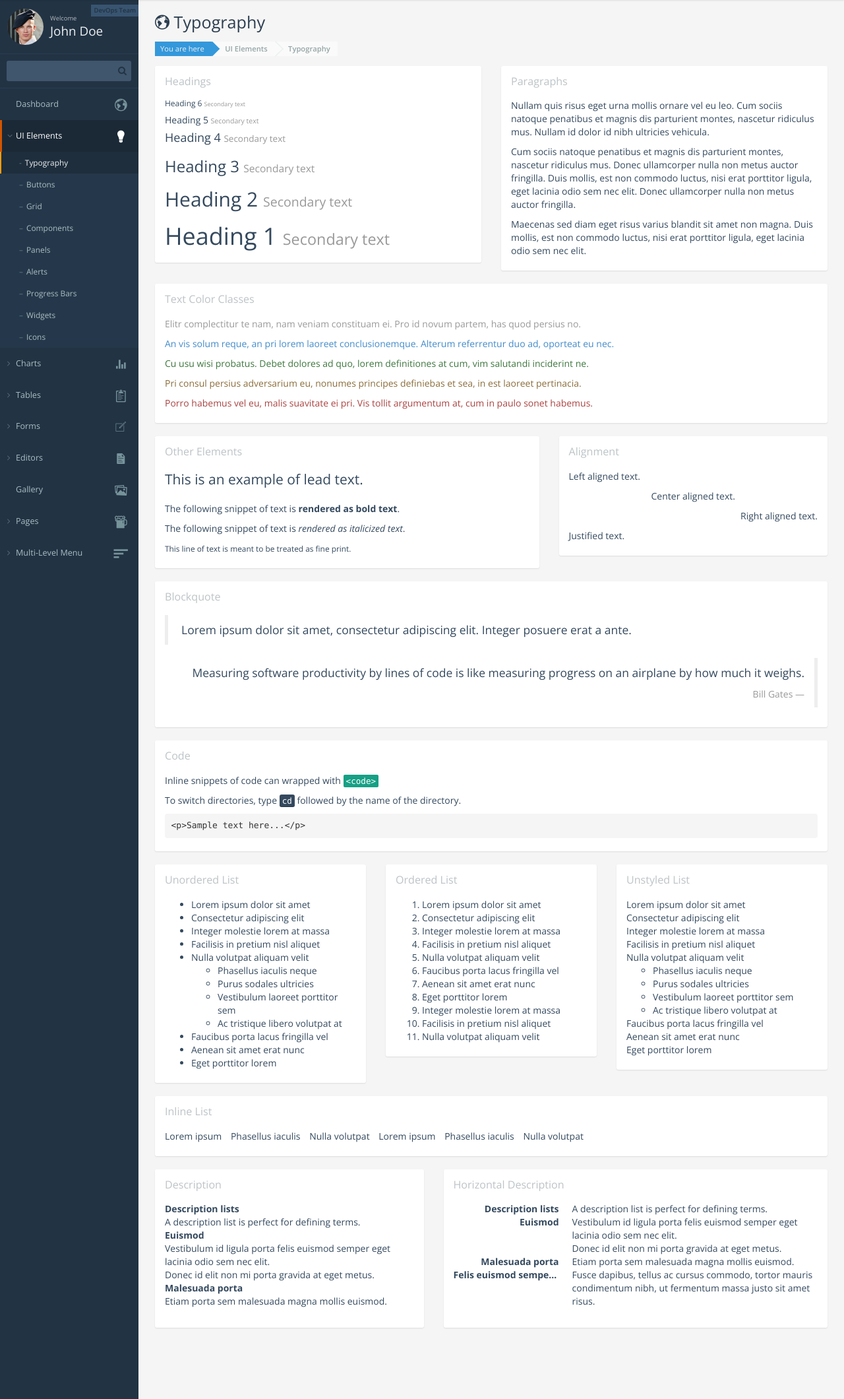
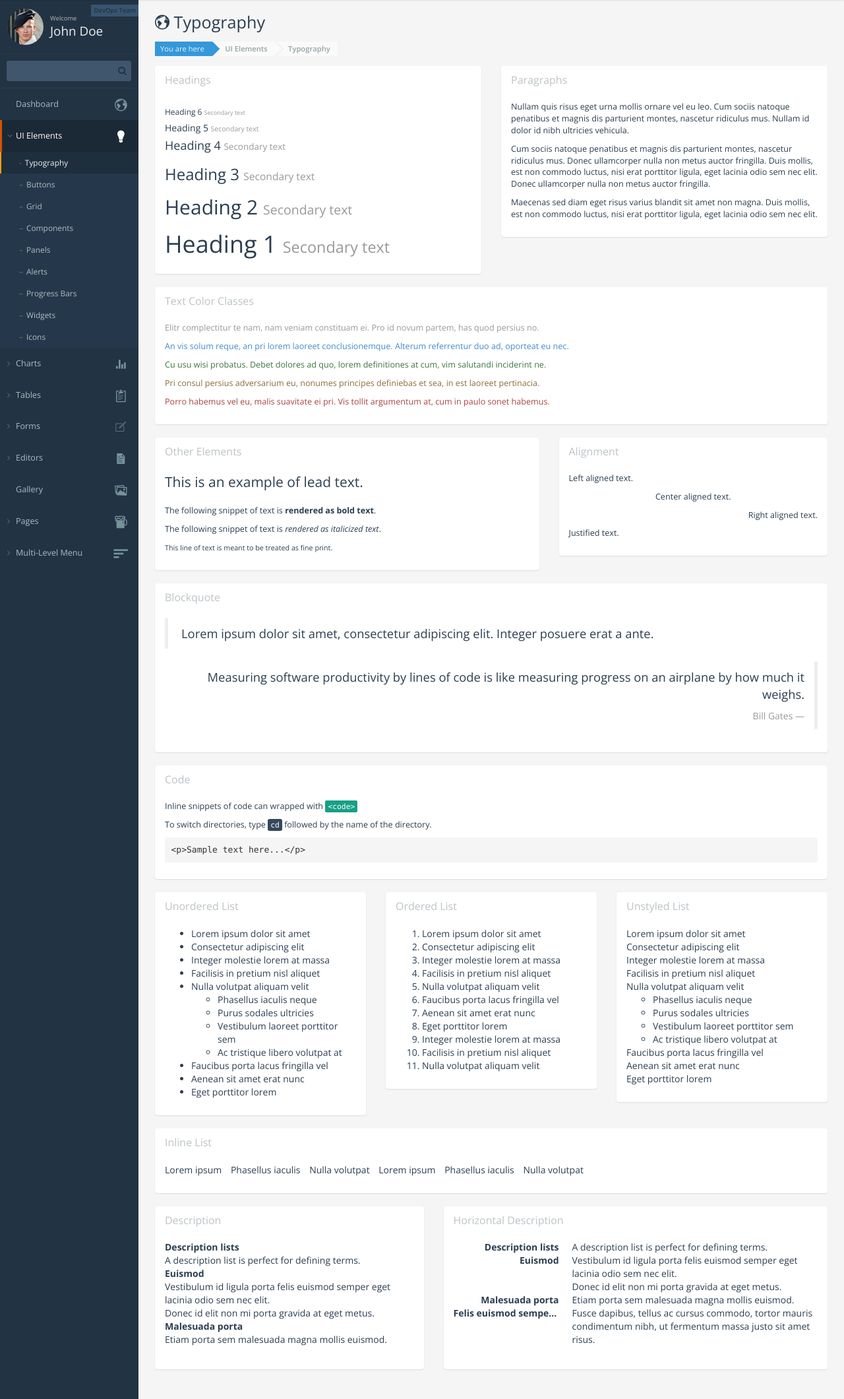
Before and after one commit to vivekagr/vakarian, a Flask app: page /typography.html in a window 1280 px wide. Shown: the part 60-2180 px from the top of the page at 66% size. Run offline with Flask 2, Linux system fonts and the light colour scheme; style sheets or scripts are compiled from the project's sources; some libraries are stand-ins or nearby versions; some web fonts are replaced.

Commit message:
Update grid and typography pages.

```diff
--- a/static/css/compiled/grid.css
+++ b/static/css/compiled/grid.css
@@ -8,7 +8,7 @@
   -moz-osx-font-smoothing: grayscale;
 }
 
-.grid-example > .widget-content > .row {
+.grid-example > .panel-body > .row {
   margin-left: -10px;
   margin-right: -10px;
 }
--- a/static/css/compiled/main.css
+++ b/static/css/compiled/main.css
@@ -742,6 +742,15 @@ to preserve the slide animation effect with jQuery
 .panel p {
   font-size: 0.9em;
 }
+.panel p.lead {
+  font-size: 1.5em;
+}
+.panel blockquote p {
+  font-size: 1.05em;
+}
+.panel blockquote p, .panel blockquote footer {
+  font-weight: 300;
+}
 .panel.panel-default .panel-heading {
   background-color: #EBEBEB;
 }
@@ -906,7 +915,7 @@ to preserve the slide animation effect with jQuery
   padding: 7px 10px;
   border: 2px solid #f5f5f5;
   border-radius: 3px;
-  font-size: 0.85em;
+  font-size: 0.9em;
   color: #7f8c8d;
 }
 .panel .widget-info p {
@@ -924,7 +933,7 @@ to preserve the slide animation effect with jQuery
 }
 .panel .widget-info pre {
   margin: 4px 0;
-  font-size: 0.9em;
+  font-size: 0.85em;
   background-color: #f5f5f5;
 }
 .panel .widget-info code {
--- a/static/css/scss/_bootstrap.scss
+++ b/static/css/scss/_bootstrap.scss
@@ -15,7 +15,15 @@
     border: none;
   }
 
-  p { font-size: 0.9em; }
+  p {
+    font-size: 0.9em;
+    &.lead { font-size: 1.5em; }
+  }
+
+  blockquote  {
+    p { font-size: 1.05em; }
+    p, footer { font-weight: 300; }
+  }
 
   &.panel-default {
     .panel-heading { background-color: #EBEBEB; }
@@ -194,7 +202,7 @@
     padding: 7px 10px;
     border: 2px solid #f5f5f5;
     border-radius: 3px;
-    font-size: 0.85em;
+    font-size: 0.9em;
     color: #7f8c8d;
 
     p {
@@ -207,7 +215,7 @@
 
     pre {
       margin: 4px 0;
-      font-size: 0.9em;
+      font-size: 0.85em;
       background-color: #f5f5f5;
     }
 
--- a/static/css/scss/grid.scss
+++ b/static/css/scss/grid.scss
@@ -1,6 +1,6 @@
 @import 'helper';
 
-.grid-example > .widget-content > .row {
+.grid-example > .panel-body > .row {
   margin-left: -10px;
   margin-right: -10px;
 }
--- a/templates/typography.html
+++ b/templates/typography.html
@@ -4,10 +4,12 @@
 
 {% block main %}
     <div class="row">
+
+        {{ c('Headings Start') }}
         <div class="col-md-6">
-            <div class="widget">
-                <h4 class="widget-title">Headings</h4>
-                <div class="widget-content">
+            <div class="panel panel-clean">
+                <div class="panel-heading"><div class="panel-title">Headings</div></div>
+                <div class="panel-body">
                     <h6>Heading 6 <small>Secondary text</small></h6>
                     <h5>Heading 5 <small>Secondary text</small></h5>
                     <h4>Heading 4 <small>Secondary text</small></h4>
@@ -16,11 +18,13 @@
                     <h1>Heading 1 <small>Secondary text</small></h1>
                 </div>
             </div>
-        </div>
+        </div>{{ c('Headings End') }}
+
+        {{ c('Paragraphs Start') }}
         <div class="col-md-6">
-            <div class="widget">
-                <h4 class="widget-title">Paragraphs</h4>
-                <div class="widget-content">
+            <div class="panel panel-clean">
+                <div class="panel-heading"><div class="panel-title">Paragraphs</div></div>
+                <div class="panel-body">
                     <p>Nullam quis risus eget urna mollis ornare vel eu leo. Cum sociis natoque penatibus et magnis dis parturient montes, nascetur ridiculus mus. Nullam id dolor id nibh ultricies vehicula.</p>
 
                     <p>Cum sociis natoque penatibus et magnis dis parturient montes, nascetur ridiculus mus. Donec ullamcorper nulla non metus auctor fringilla. Duis mollis, est non commodo luctus, nisi erat porttitor ligula, eget lacinia odio sem nec elit. Donec ullamcorper nulla non metus auctor fringilla.</p>
@@ -28,45 +32,56 @@
                     <p>Maecenas sed diam eget risus varius blandit sit amet non magna. Duis mollis, est non commodo luctus, nisi erat porttitor ligula, eget lacinia odio sem nec elit.</p>
                 </div>
             </div>
-        </div>
+        </div>{{ c('Paragraphs End') }}
+
     </div>
-    <div class="widget">
-        <h4 class="widget-title">Text Color Classes</h4>
-        <div class="widget-content">
+
+    {{ c('Text Color Classes Start') }}
+    <div class="panel panel-clean">
+        <div class="panel-heading"><div class="panel-title">Text Color Classes</div></div>
+        <div class="panel-body">
             <p class="text-muted">Elitr complectitur te nam, nam veniam constituam ei. Pro id novum partem, has quod persius no.</p>
             <p class="text-primary">An vis solum reque, an pri lorem laoreet conclusionemque. Alterum referrentur duo ad, oporteat eu nec.</p>
             <p class="text-success">Cu usu wisi probatus. Debet dolores ad quo, lorem definitiones at cum, vim salutandi inciderint ne.</p>
             <p class="text-warning">Pri consul persius adversarium eu, nonumes principes definiebas et sea, in est laoreet pertinacia.</p>
             <p class="text-danger">Porro habemus vel eu, malis suavitate ei pri. Vis tollit argumentum at, cum in paulo sonet habemus.</p>
         </div>
-    </div>
+    </div>{{ c('Text Color Classes End') }}
+
     <div class="row">
+
+        {{ c('Other Paragraph Elements Start') }}
         <div class="col-md-7">
-            <div class="widget">
-                <h4 class="widget-title">Other Elements</h4>
-                <div class="widget-content">
+            <div class="panel panel-clean">
+                <div class="panel-heading"><div class="panel-title">Other Elements</div></div>
+                <div class="panel-body">
                     <p class="lead">This is an example of lead text.</p>
                     <p>The following snippet of text is <strong>rendered as bold text</strong>.</p>
                     <p>The following snippet of text is <em>rendered as italicized text</em>.</p>
                     <p><small>This line of text is meant to be treated as fine print.</small></p>
                 </div>
             </div>
-        </div>
+        </div>{{ c('Other Paragraph Elements End') }}
+
+        {{ c('Alignment Start') }}
         <div class="col-md-5">
-            <div class="widget">
-                <h4 class="widget-title">Alignment</h4>
-                <div class="widget-content">
+            <div class="panel panel-clean">
+                <div class="panel-heading"><div class="panel-title">Alignment</div></div>
+                <div class="panel-body">
                     <p class="text-left">Left aligned text.</p>
                     <p class="text-center">Center aligned text.</p>
                     <p class="text-right">Right aligned text.</p>
                     <p class="text-justify">Justified text.</p>
                 </div>
             </div>
-        </div>
+        </div>{{ c('Alignment End') }}
+
     </div>
-    <div class="widget">
-        <h4 class="widget-title">Blockquote</h4>
-        <div class="widget-content">
+
+    {{ c('Blockquote Start') }}
+    <div class="panel panel-clean">
+        <div class="panel-heading"><div class="panel-title">Blockquote</div></div>
+        <div class="panel-body">
             <blockquote>
                 <p>Lorem ipsum dolor sit amet, consectetur adipiscing elit. Integer posuere erat a ante.</p>
             </blockquote>
@@ -75,20 +90,25 @@
                 <footer>Bill Gates</footer>
             </blockquote>
         </div>
-    </div>
-    <div class="widget">
-        <h4 class="widget-title">Code</h4>
-        <div class="widget-content">
+    </div>{{ c('Blockquote End') }}
+
+    {{ c('Code Blocks Start') }}
+    <div class="panel panel-clean">
+        <div class="panel-heading"><div class="panel-title">Code</div></div>
+        <div class="panel-body">
             <p>Inline snippets of code can wrapped with <code>&lt;code&gt;</code></p>
             <p>To switch directories, type <kbd>cd</kbd> followed by the name of the directory.</p>
             <pre>&lt;p&gt;Sample text here...&lt;/p&gt;</pre>
         </div>
-    </div>
+    </div>{{ c('Code Blocks End') }}
+
     <div class="row">
+
+        {{ c('Unordered List Start') }}
         <div class="col-md-4">
-            <div class="widget">
-                <h4 class="widget-title">Unordered List</h4>
-                <div class="widget-content">
+            <div class="panel panel-clean">
+                <div class="panel-heading"><div class="panel-title">Unordered List</div></div>
+                <div class="panel-body">
                     <ul>
                         <li>Lorem ipsum dolor sit amet</li>
                         <li>Consectetur adipiscing elit</li>
@@ -108,11 +128,13 @@
                     </ul>
                 </div>
             </div>
-        </div>
+        </div>{{ c('Unordered List End') }}
+
+        {{ c('Ordered List Start') }}
         <div class="col-md-4">
-            <div class="widget">
-                <h4 class="widget-title">Ordered List</h4>
-                <div class="widget-content">
+            <div class="panel panel-clean">
+                <div class="panel-heading"><div class="panel-title">Ordered List</div></div>
+                <div class="panel-body">
                     <ol>
                         <li>Lorem ipsum dolor sit amet</li>
                         <li>Consectetur adipiscing elit</li>
@@ -128,11 +150,13 @@
                     </ol>
                 </div>
             </div>
-        </div>
+        </div>{{ c('Ordered List End') }}
+
+        {{ c('Unstyled List Start') }}
         <div class="col-md-4">
-            <div class="widget">
-                <h4 class="widget-title">Unstyled List</h4>
-                <div class="widget-content">
+            <div class="panel panel-clean">
+                <div class="panel-heading"><div class="panel-title">Unstyled List</div></div>
+                <div class="panel-body">
                     <ul class="list-unstyled">
                         <li>Lorem ipsum dolor sit amet</li>
                         <li>Consectetur adipiscing elit</li>
@@ -152,11 +176,14 @@
                     </ul>
                 </div>
             </div>
-        </div>
+        </div>{{ c('Unstyled List End') }}
+
     </div>
-    <div class="widget">
-        <h4 class="widget-title">Inline List</h4>
-        <div class="widget-content">
+
+    {{ c('Inline List Start') }}
+    <div class="panel panel-clean">
+        <div class="panel-heading"><div class="panel-title">Inline List</div></div>
+        <div class="panel-body">
             <ul class="list-inline">
                 <li>Lorem ipsum</li>
                 <li>Phasellus iaculis</li>
@@ -166,12 +193,15 @@
                 <li>Nulla volutpat</li>
             </ul>
         </div>
-    </div>
+    </div>{{ c('Inline List End') }}
+
     <div class="row">
+
+        {{ c('Description Start') }}
         <div class="col-md-5">
-            <div class="widget">
-                <h4 class="widget-title">Description</h4>
-                <div class="widget-content">
+            <div class="panel panel-clean">
+                <div class="panel-heading"><div class="panel-title">Description</div></div>
+                <div class="panel-body">
                     <dl>
                       <dt>Description lists</dt>
                       <dd>A description list is perfect for defining terms.</dd>
@@ -183,11 +213,13 @@
                     </dl>
                 </div>
             </div>
-        </div>
+        </div>{{ c('Description End') }}
+
+        {{ c('Horizontal Description Start') }}
         <div class="col-md-7">
-            <div class="widget">
-                <h4 class="widget-title">Horizontal Description</h4>
-                <div class="widget-content">
+            <div class="panel panel-clean">
+                <div class="panel-heading"><div class="panel-title">Horizontal Description</div></div>
+                <div class="panel-body">
                     <dl class="dl-horizontal">
                       <dt>Description lists</dt>
                       <dd>A description list is perfect for defining terms.</dd>
@@ -201,6 +233,7 @@
                     </dl>
                 </div>
             </div>
-        </div>
+        </div>{{ c('Horizontal Description End') }}
+
     </div>
 {% endblock %}
```
Also changed, not shown: templates/grid.html (+35 -27 lines).
